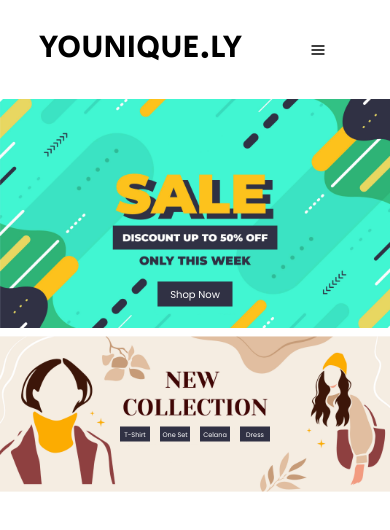
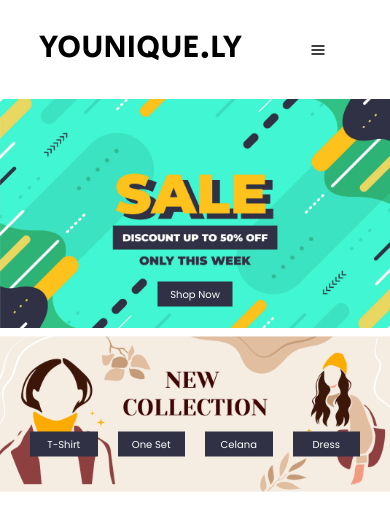
Before and after one commit to kvnallenn/younique, a React (Vite) app: page / in a window 390 px wide. Shown: the top 530 px of the page. Built offline with nearby package versions, Linux system fonts and the light colour scheme.

Commit message:
Fixing Margin

```diff
--- a/src/css/style.css
+++ b/src/css/style.css
@@ -14,10 +14,10 @@
 
 @media only screen and (max-width: 600px) {
   #button-shop-2 {
-    width: 30px;
-    height: 15px;
-    font-size: 6.5px;
-    margin: 5px;
+    width: 75px;
+    height: 25px;
+    font-size: 10px;
+    margin: 10px;
   }
 }
 
@@ -26,5 +26,7 @@
     width: 100%;
     display: flex;
     justify-content: center;
+    padding: 20px;
+    margin-top: 10px;
   }
 }
```
